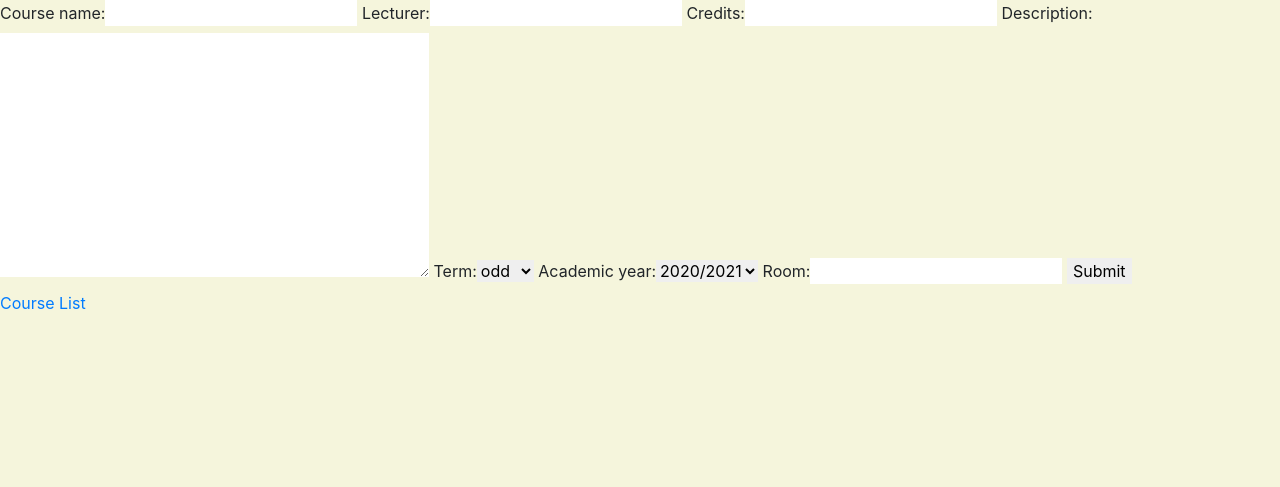
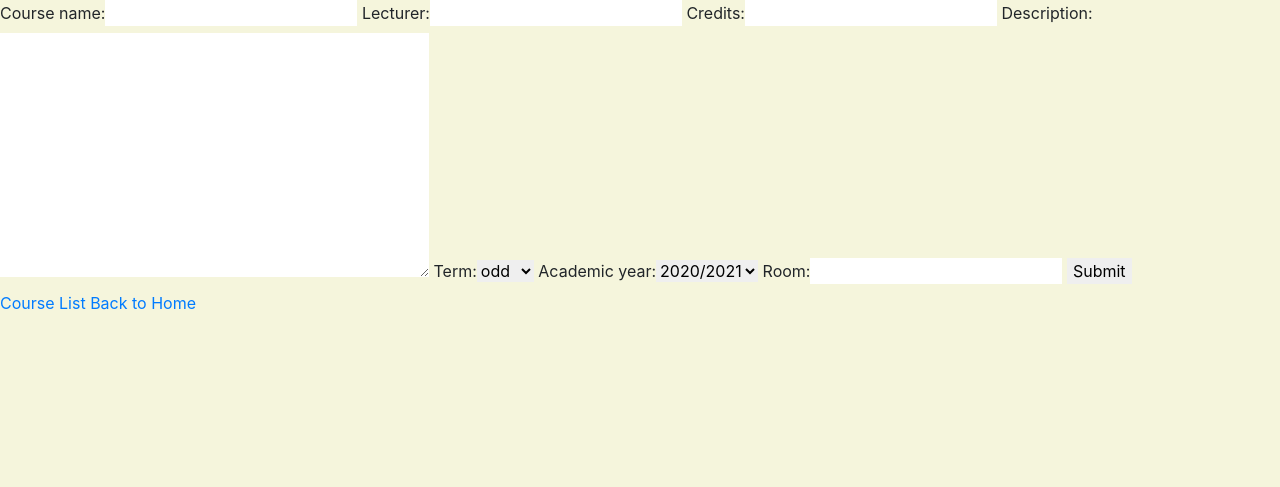
Before and after one commit to faisaladisoe/story-ppw, a Django app: page /courseRegister/ in a window 1280 px wide. Shown: the top 487 px of the page. Run offline with Django 3.2, Linux system fonts and the light colour scheme; some libraries are stand-ins or nearby versions.

Commit message:
add minor feature

```diff
--- a/story1/templates/story5/courseRegister.html
+++ b/story1/templates/story5/courseRegister.html
@@ -23,6 +23,7 @@
     </form>
 
     <a href="{% url 'courseList' %}">Course List</a>
+    <a href="{% url 'index' %}">Back to Home</a>
 </body>
 
 {% include '../script.html' %}
```
